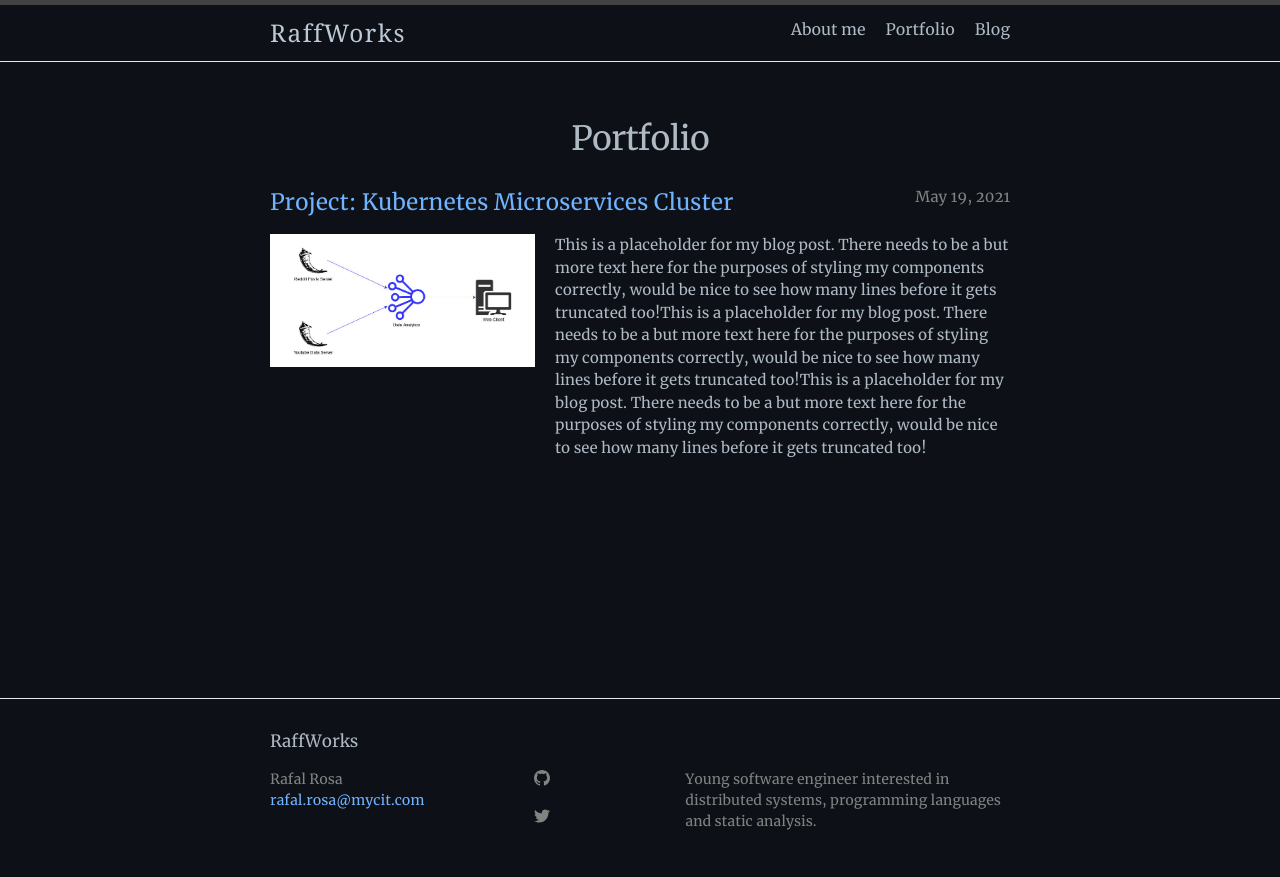
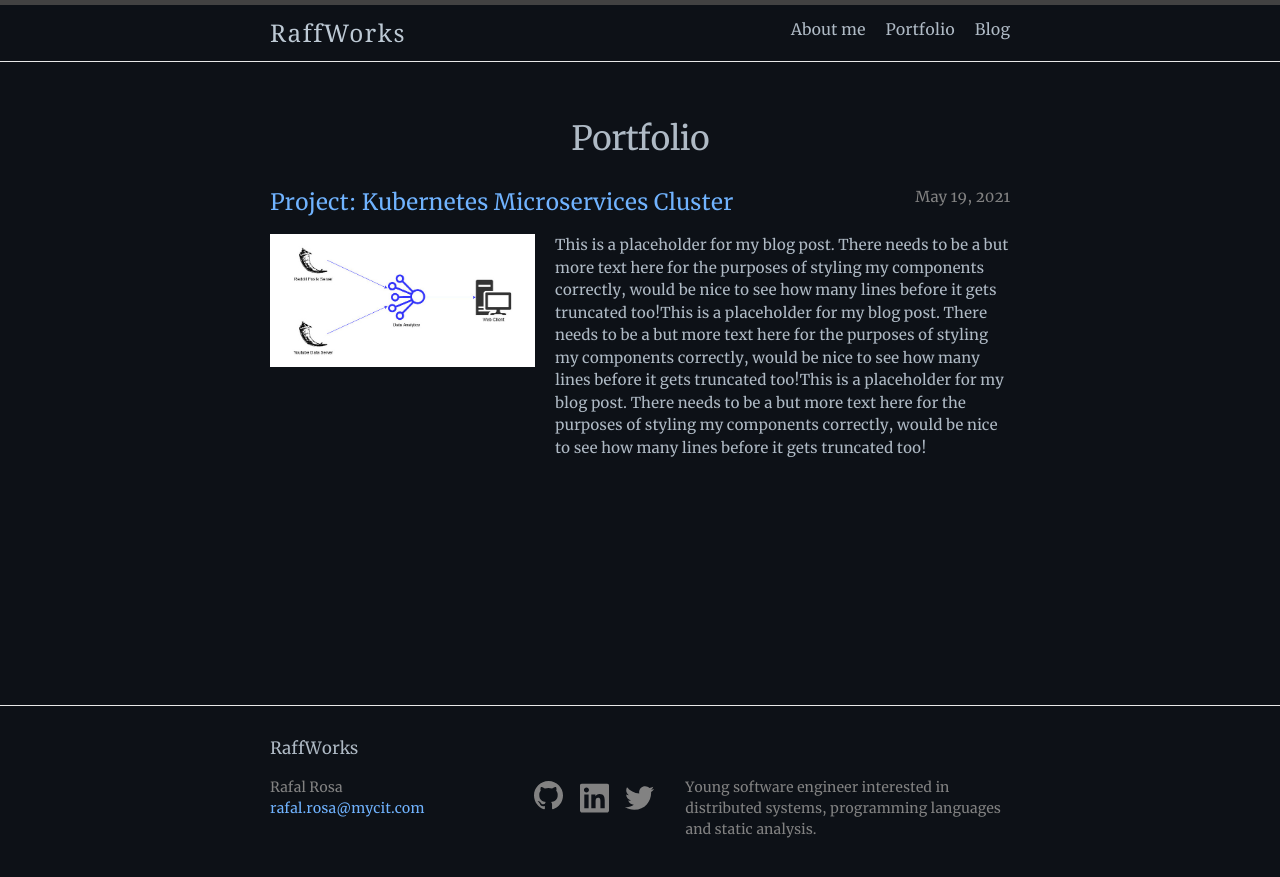
Before and after one commit to pomyslowynick/pomyslowynick.github.io, a Jekyll site: the page built from portfolio.md, in a window 1280 px wide. Shown: the top 877 px of the page. Built offline with Jekyll 4.4.1, drawn with Linux system fonts in a browser that asks for light colours.

Commit message:
Change layout of footer social icons

```diff
--- a/_config.yml
+++ b/_config.yml
@@ -26,6 +26,7 @@ baseurl: "" # the subpath of your site, e.g. /blog
 url: "" # the base hostname & protocol for your site, e.g. http://example.com
 twitter_username: pomyslowynick
 github_username:  pomyslowynick
+linkedin_username: rafal-rosa
 show_excerpts: true
 author: Rafal Rosa
 # Build settings
--- a/_includes/social.html
+++ b/_includes/social.html
@@ -1,14 +1,14 @@
 <ul class="social-media-list">
-  {%- if site.dribbble_username -%}<li><a href="https://dribbble.com/{{ site.dribbble_username| cgi_escape | escape }}"><svg class="svg-icon"><use xlink:href="{{ '/assets/minima-social-icons.svg#dribbble' | relative_url }}"></use></svg> </a></li>{%- endif -%}
-  {%- if site.facebook_username -%}<li><a href="https://www.facebook.com/{{ site.facebook_username| cgi_escape | escape }}"><svg class="svg-icon"><use xlink:href="{{ '/assets/minima-social-icons.svg#facebook' | relative_url }}"></use></svg> </a></li>{%- endif -%}
-  {%- if site.flickr_username -%}<li><a href="https://www.flickr.com/photos/{{ site.flickr_username| cgi_escape | escape }}"><svg class="svg-icon"><use xlink:href="{{ '/assets/minima-social-icons.svg#flickr' | relative_url }}"></use></svg> </a></li>{%- endif -%}
-  {%- if site.github_username -%}<li><a href="https://github.com/{{ site.github_username| cgi_escape | escape }}"><svg class="svg-icon"><use xlink:href="{{ '/assets/minima-social-icons.svg#github' | relative_url }}"></use></svg></a></li>{%- endif -%}
-  {%- if site.instagram_username -%}<li><a href="https://instagram.com/{{ site.instagram_username| cgi_escape | escape }}"><svg class="svg-icon"><use xlink:href="{{ '/assets/minima-social-icons.svg#instagram' | relative_url }}"></use></svg> </a></li>{%- endif -%}
-  {%- if site.linkedin_username -%}<li><a href="https://www.linkedin.com/in/{{ site.linkedin_username| cgi_escape | escape }}"><svg class="svg-icon"><use xlink:href="{{ '/assets/minima-social-icons.svg#linkedin' | relative_url }}"></use></svg> </a></li>{%- endif -%}
-  {%- if site.pinterest_username -%}<li><a href="https://www.pinterest.com/{{ site.pinterest_username| cgi_escape | escape }}"><svg class="svg-icon"><use xlink:href="{{ '/assets/minima-social-icons.svg#pinterest' | relative_url }}"></use></svg> </a></li>{%- endif -%}
-  {%- for mst in site.mastodon -%}{%- if mst.username and mst.instance -%}<li><a href="https://{{ mst.instance| cgi_escape | escape}}/@{{mst.username}}"><svg class="svg-icon"><use xlink:href="{{ '/assets/minima-social-icons.svg#mastodon' | relative_url }}"></use></svg> </a></li>{%- endif -%}{%- endfor -%}
-  {%- if site.twitter_username -%}<li><a href="https://www.twitter.com/{{ site.twitter_username| cgi_escape | escape }}"><svg class="svg-icon"><use xlink:href="{{ '/assets/minima-social-icons.svg#twitter' | relative_url }}"></use></svg> </a></li>{%- endif -%}
-  {%- if site.youtube_username -%}<li><a href="https://youtube.com/{{ site.youtube_username| cgi_escape | escape }}"><svg class="svg-icon"><use xlink:href="{{ '/assets/minima-social-icons.svg#youtube' | relative_url }}"></use></svg> </a></li>{%- endif -%}
-  {%- if site.googleplus_username -%}<li><a href="https://plus.google.com/{{ site.googleplus_username| escape }}"><svg class="svg-icon"><use xlink:href="{{ '/assets/minima-social-icons.svg#googleplus' | relative_url }}"></use></svg> </a></li>{%- endif -%}
-  {%- if site.rss -%}<li><a href="{{ 'feed.xml' | relative_url }}"><svg class="svg-icon"><use xlink:href="{{ '/assets/minima-social-icons.svg#rss' | relative_url }}"></use></svg> <span>{{ site.rss | escape }}</span></a></li>{%- endif -%}
+  {%- if site.dribbble_username -%}<li><a href="https://dribbble.com/{{ site.dribbble_username| cgi_escape | escape }}"><svg class="svg-icon" viewBox="0 0 25 25" width="100%" height="100%"><use xlink:href="{{ '/assets/minima-social-icons.svg#dribbble' | relative_url }}"></use></svg> </a></li>{%- endif -%}
+  {%- if site.facebook_username -%}<li><a href="https://www.facebook.com/{{ site.facebook_username| cgi_escape | escape }}"><svg class="svg-icon" viewBox="0 0 25 25" width="100%" height="100%"><use xlink:href="{{ '/assets/minima-social-icons.svg#facebook' | relative_url }}"></use></svg> </a></li>{%- endif -%}
+  {%- if site.flickr_username -%}<li><a href="https://www.flickr.com/photos/{{ site.flickr_username| cgi_escape | escape }}"><svg class="svg-icon" viewBox="0 0 25 25" width="100%" height="100%"><use xlink:href="{{ '/assets/minima-social-icons.svg#flickr' | relative_url }}"></use></svg> </a></li>{%- endif -%}
+  {%- if site.github_username -%}<li><a href="https://github.com/{{ site.github_username| cgi_escape | escape }}"><svg class="svg-icon" viewBox="0 0 25 25" width="100%" height="100%"><use xlink:href="{{ '/assets/minima-social-icons.svg#github' | relative_url }}"></use></svg></a></li>{%- endif -%}
+  {%- if site.instagram_username -%}<li><a href="https://instagram.com/{{ site.instagram_username| cgi_escape | escape }}"><svg class="svg-icon" viewBox="0 0 25 25" width="100%" height="100%"><use xlink:href="{{ '/assets/minima-social-icons.svg#instagram' | relative_url }}"></use></svg> </a></li>{%- endif -%}
+  {%- if site.linkedin_username -%}<li><a href="https://www.linkedin.com/in/{{ site.linkedin_username| cgi_escape | escape }}"><svg class="svg-icon" viewBox="0 0 25 25" width="100%" height="100%"><use xlink:href="{{ '/assets/minima-social-icons.svg#linkedin' | relative_url }}"></use></svg> </a></li>{%- endif -%}
+  {%- if site.pinterest_username -%}<li><a href="https://www.pinterest.com/{{ site.pinterest_username| cgi_escape | escape }}"><svg class="svg-icon" viewBox="0 0 25 25" width="100%" height="100%"><use xlink:href="{{ '/assets/minima-social-icons.svg#pinterest' | relative_url }}"></use></svg> </a></li>{%- endif -%}
+  {%- for mst in site.mastodon -%}{%- if mst.username and mst.instance -%}<li><a href="https://{{ mst.instance| cgi_escape | escape}}/@{{mst.username}}"><svg class="svg-icon" viewBox="0 0 25 25" width="100%" height="100%"><use xlink:href="{{ '/assets/minima-social-icons.svg#mastodon' | relative_url }}"></use></svg> </a></li>{%- endif -%}{%- endfor -%}
+  {%- if site.twitter_username -%}<li><a href="https://www.twitter.com/{{ site.twitter_username| cgi_escape | escape }}"><svg class="svg-icon" viewBox="0 0 25 25" width="100%" height="100%"><use xlink:href="{{ '/assets/minima-social-icons.svg#twitter' | relative_url }}"></use></svg> </a></li>{%- endif -%}
+  {%- if site.youtube_username -%}<li><a href="https://youtube.com/{{ site.youtube_username| cgi_escape | escape }}"><svg class="svg-icon" viewBox="0 0 25 25" width="100%" height="100%"><use xlink:href="{{ '/assets/minima-social-icons.svg#youtube' | relative_url }}"></use></svg> </a></li>{%- endif -%}
+  {%- if site.googleplus_username -%}<li><a href="https://plus.google.com/{{ site.googleplus_username| escape }}"><svg class="svg-icon" viewBox="0 0 25 25" width="100%" height="100%"><use xlink:href="{{ '/assets/minima-social-icons.svg#googleplus' | relative_url }}"></use></svg> </a></li>{%- endif -%}
+  {%- if site.rss -%}<li><a href="{{ 'feed.xml' | relative_url }}"><svg class="svg-icon" viewBox="0 0 25 25" width="100%" height="100%"><use xlink:href="{{ '/assets/minima-social-icons.svg#rss' | relative_url }}"></use></svg> <span>{{ site.rss | escape }}</span></a></li>{%- endif -%}
 </ul>
--- a/_layouts/portfolio.html
+++ b/_layouts/portfolio.html
@@ -23,9 +23,8 @@ layout: default
             </a>
           </h3>
           {% if post.img %}
-          <div class="image-wrapper" style="background-image: url({{site.baseurl}}/assets/{{post.img}}); ">
-            <!-- <img class="post-thumbnail bg-image" src="{{site.baseurl}}/assets/{{post.img}}"></img> -->
-            <div class="div-thumbnail" style="background-image: url({{site.baseurl}}/assets/{{post.img}});"></div>
+          <div class="image-wrapper" style="background-image: url({{site.baseurl}}/assets/imgs/{{post.img}}); ">
+            <div class="div-thumbnail" style="background-image: url({{site.baseurl}}/assets/imgs/{{post.img}});"></div>
           </div>
           {% endif %}
           {%- if site.show_excerpts -%}
--- a/_sass/minima/_base.scss
+++ b/_sass/minima/_base.scss
@@ -207,10 +207,7 @@ pre {
 /**
  * Icons
  */
-
 .svg-icon {
-    width: 32px;
-    height: 32px;
     display: inline-block;
     fill: #{$grey-color};
     padding-right: 5px;
@@ -221,6 +218,7 @@ pre {
   li + li {
     padding-top: 5px;
   }
+  display: inline-flex;
 }
 
 
--- a/_sass/minima/_layout.scss
+++ b/_sass/minima/_layout.scss
@@ -287,13 +287,12 @@ li > .post-meta {
 .div-thumbnail {
   -moz-background-size: 100% 100%;
   -webkit-background-size: 100% 100%;
+  background-size: 100%;
   height: 200px;
   width: 250px;
   float: left;
   padding-right: $spacing-unit / 2;
-  background-size: 100%;
   background-repeat: no-repeat;
   margin-right: 20px;
   margin-bottom: 20px;
-
 }
```
Also changed, not shown: assets/imgs/kubernetes-project.jpg (renamed from assets/kubernetes-project.jpg).
